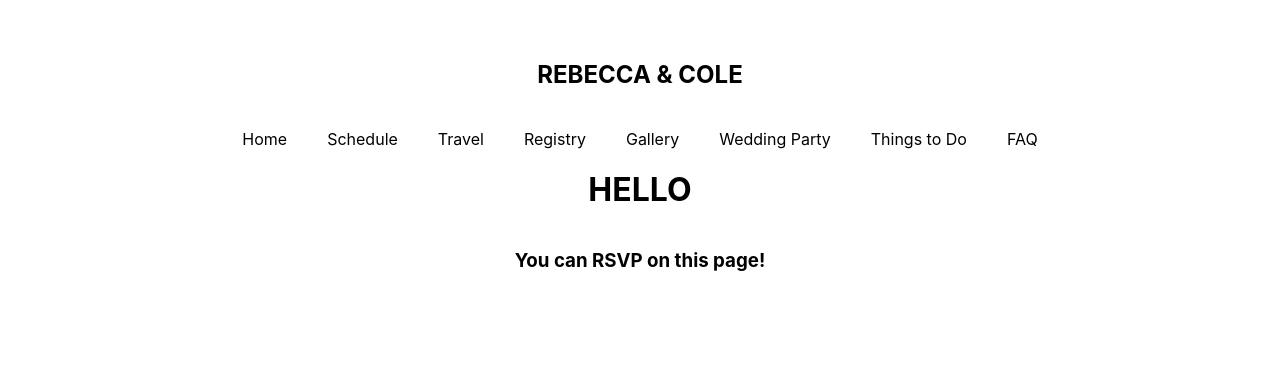
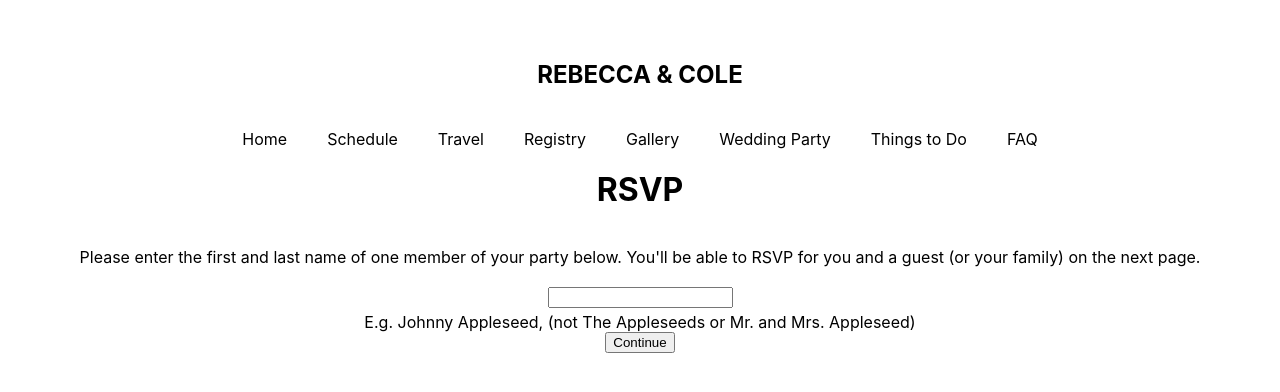
Before and after one commit to colecrum26/wedding, a React (Create React App) app in the folder wedding-website/: page /rsvp in a window 1280 px wide. Shown: the top 392 px of the page. Built offline with nearby package versions, Linux system fonts and the light colour scheme.

Commit message:
more elements

```diff
--- a/wedding-website/public/index.html
+++ b/wedding-website/public/index.html
@@ -11,7 +11,7 @@
     />
     <link rel="apple-touch-icon" href="%PUBLIC_URL%/logo192.png" />
     <link rel="manifest" href="%PUBLIC_URL%/manifest.json" />
-    <title>Rebecca and Cole's Wedding</title>
+    <title>The Future Crumrines</title>
   </head>
   <body>
     <noscript>You need to enable JavaScript to run this app.</noscript>
--- a/wedding-website/src/App.css
+++ b/wedding-website/src/App.css
@@ -44,3 +44,13 @@ a:hover {
 .content-wrapper {
   margin: 20px;
 }
+
+.faux {
+  background-color: black;
+  color: white !important;
+  padding: 5px 20px;
+  border-radius: 2px;
+}
+.faux:hover {
+  background-color: green;
+}
--- a/wedding-website/src/pages/home.jsx
+++ b/wedding-website/src/pages/home.jsx
@@ -1,4 +1,5 @@
 import Header from "../components/header";
+import { NavLink } from "react-router-dom";
 import "../style/home.css";
 
 export default function Home() {
@@ -9,18 +10,16 @@ export default function Home() {
         <h1>HELLO</h1>
         <img src="" alt="our best look" />
       </div>
-      <div className="rsvp-dialogue">
-        <div className="rsvp-name">
+      <div className="general-info">
+        <div>
           <h2>Cole Crumrine</h2>
-        </div>
-        <p>&</p>
-        <div className="rsvp-name">
+          <p>&</p>
           <h2>Rebecca Norwood</h2>
-        </div>
-        <div className="rsvp-info">
           <h4>May 3, 2025</h4>
           <h5>Hotel Hartness, Greenville, South Carolina</h5>
-          <button>RSVP</button>
+        </div>
+        <div className="rsvp-container">
+          <NavLink className="faux" to="/rsvp">RSVP</NavLink>
         </div>
       </div>
     </div>
--- a/wedding-website/src/pages/rsvp.jsx
+++ b/wedding-website/src/pages/rsvp.jsx
@@ -1,11 +1,20 @@
 import Header from "../components/header";
 
 export default function RSVP() {
-    return (
-        <div>
-            <Header />
-            <h1>HELLO</h1>
-            <h3>You can RSVP on this page!</h3>
-        </div>
-    );
+  return (
+    <div>
+      <Header />
+      <h1>RSVP</h1>
+      <div className="rsvp-dialogue">
+        <p>
+          Please enter the first and last name of one member of your party
+          below. You'll be able to RSVP for you and a guest (or your family) on the
+          next page.
+        </p>
+        <input type="text" />
+        <span>E.g. Johnny Appleseed, (not The Appleseeds or Mr. and Mrs. Appleseed)</span>
+        <button>Continue</button>
+      </div>
+    </div>
+  );
 }
```
